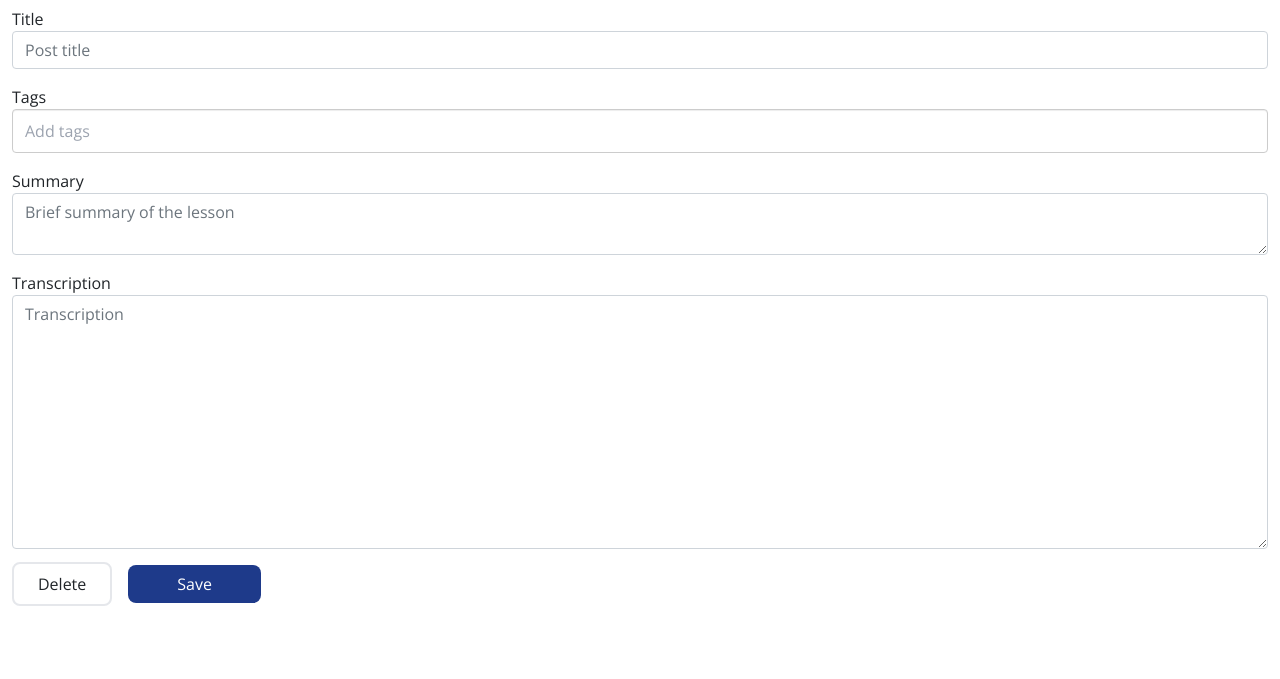
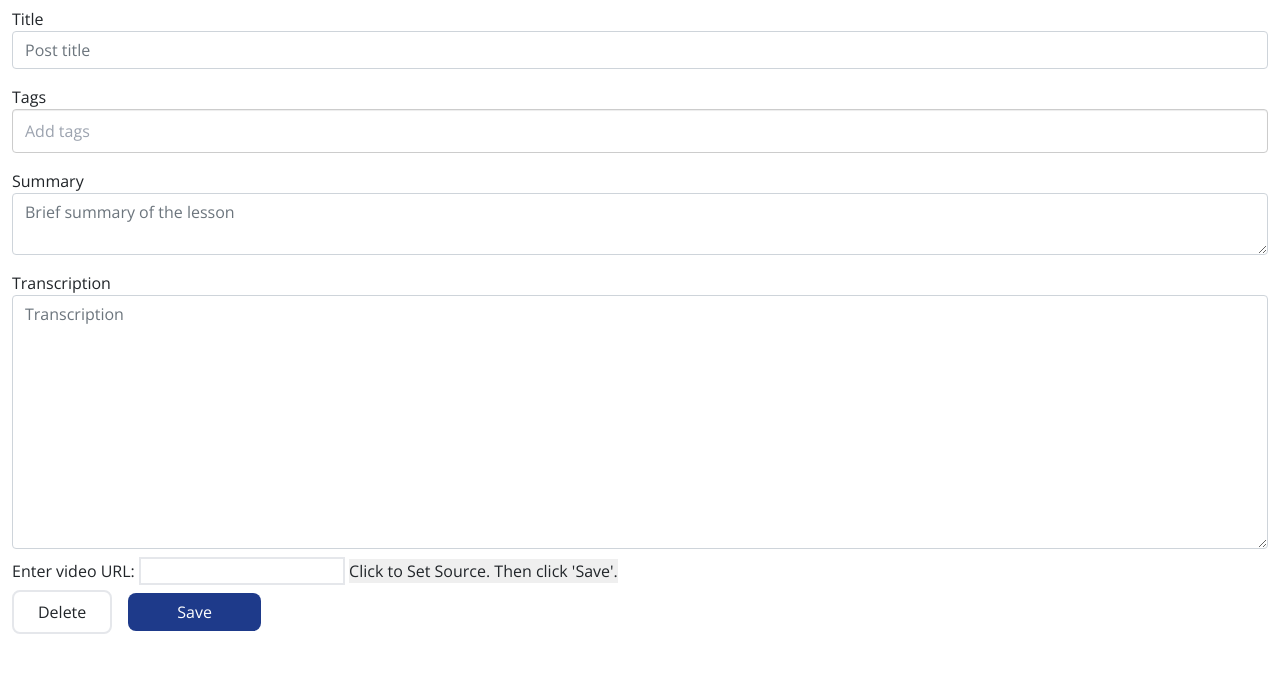
Before and after one commit to hhelenxu/ReView, a Flask app: template flask_zoom/templates/edit.html in a window 1280 px wide. Shown: the part 161-840 px from the top of the page. Before the commit the page ends 767 px from the top, so only its background shows below. Run offline with Flask 2, Linux system fonts and the light colour scheme; the template is opened without the code that fills it, so the values that code supplies are empty; parts of the project's set-up code (start-up, migrations or seed data) failed here and were passed over; some libraries are stand-ins or nearby versions.

Commit message:
committing first iteration of embed function for later testing once save button works better

```diff
--- a/flask_zoom/templates/edit.html
+++ b/flask_zoom/templates/edit.html
@@ -28,6 +28,14 @@
         <textarea name="transcription" placeholder="Transcription" rows="10"
                   class="form-control">{{ request.form['transcription'] or recording[6] }}</textarea>
     </div>
+
+    <div>
+        <form >
+            Enter video URL:
+            <input type="text" id="txtSRC" style="border-width:2px;" />
+            <input type="button" value="Click to Set Source. Then click 'Save'." onclick="SetSrc()" />
+            </form>
+    </div>
     <div class="flex flex-row items-center">
         <div class=" mr-4">
             <form action="{{ url_for('delete', recording_id=recording[0]) }}" method="POST">
--- a/flask_zoom/templates/index.html
+++ b/flask_zoom/templates/index.html
@@ -85,7 +85,7 @@
     {% for recording in recordings %}
     <tr class="hover:bg-gray-100">
       <td>{{ recording[3] }}</td>
-      <td><a href="{{ url_for('recording', recording_id=recording[0]) }}">{{ recording[2] }}</a></td>
+      <td><a href="{{ url_for('recording', recording_id=recording[0]) }}" style="color: #090b68">{{ recording[2] }}</a></td>
       <!-- <td>{{ ", ".join(recording[8]) }}</td> -->
       <td>
         {% for tag, value in recording[9] | dictsort(false, 'value', reverse=true) %}
```
Also changed, not shown: flask_zoom/templates/recording.html (+9 -0 lines).
